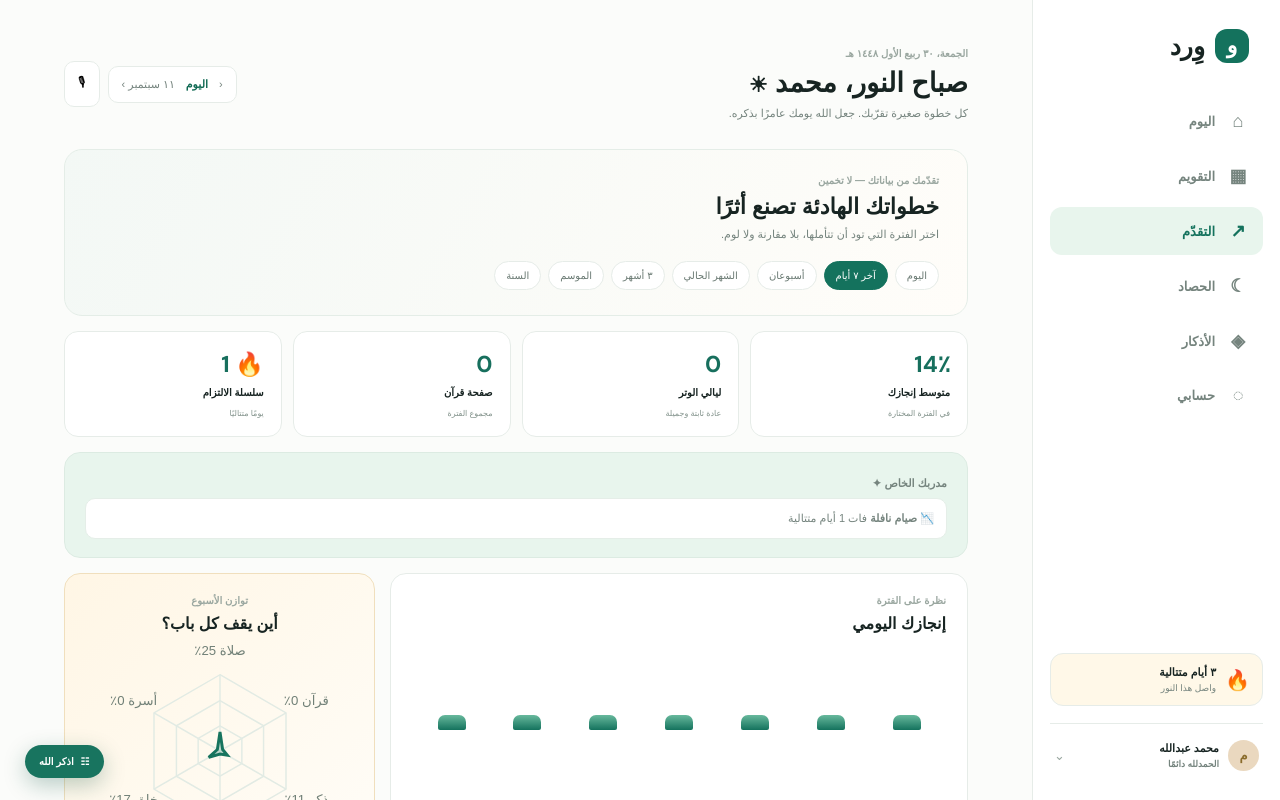
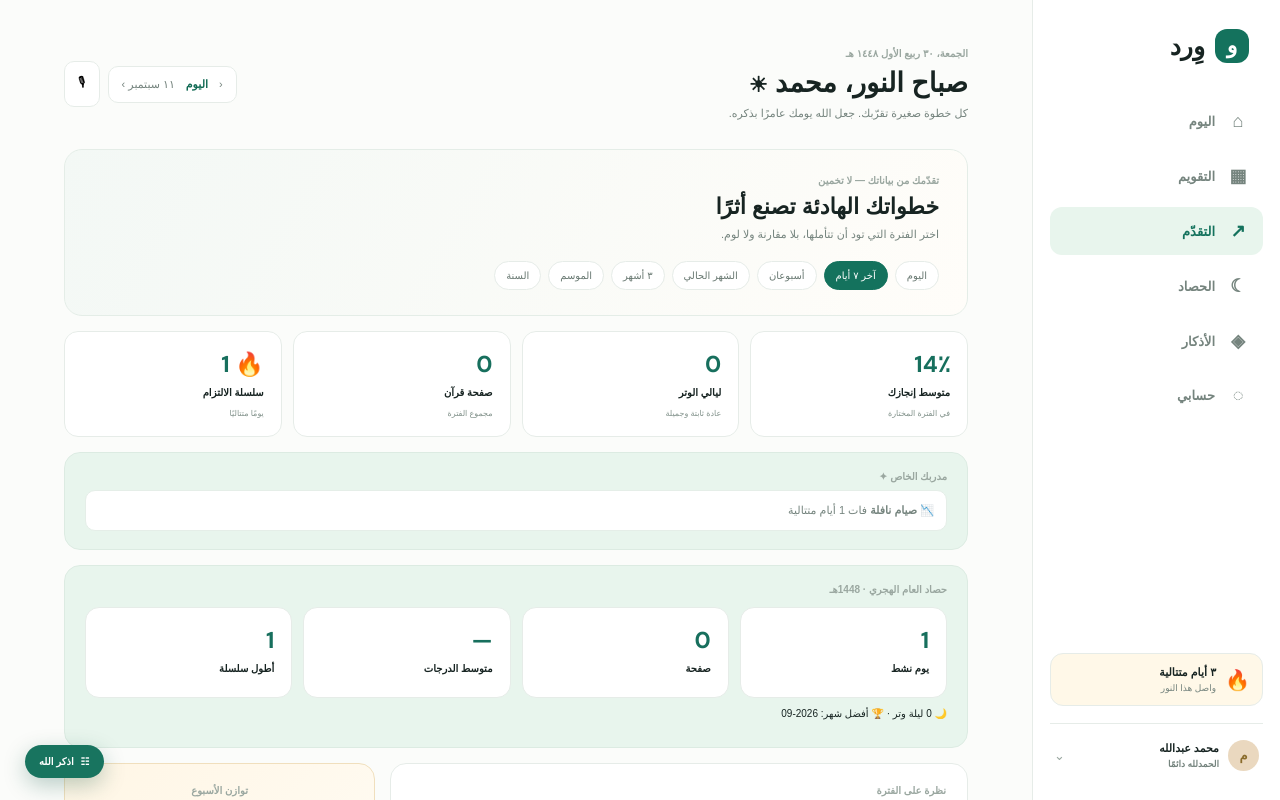
Before and after one commit to mohamed-dev2/wird, a Next.js app: page /insights in a window 1280 px wide. Shown: the top 800 px of the page. Built offline with nearby package versions, Linux system fonts and the light colour scheme; a web font is replaced by a local one.

Commit message:
feat: production CSP, Hijri year review, bilingual dictionary and docs

```diff
--- a/app/insights/page.tsx
+++ b/app/insights/page.tsx
@@ -3,7 +3,7 @@
 import { useMemo, useState } from "react";
 import { dataStreak, lastNDays } from "../lib/history";
 import { buildBrief, buildCatalog, categoryBalance, type Category } from "../lib/coach";
-import { dayId } from "../lib/wird";
+import { dayId, hijriParts } from "../lib/wird";
 import { useT } from "../lib/i18n";
 import { useWird } from "../components/wird-store";
 
@@ -123,6 +123,52 @@ export default function InsightsPage() {
     [history, deeds, todayId, lang],
   );
 
+  const yearStats = useMemo(() => {
+    const curH = hijriParts(new Date(`${todayId}T12:00:00Z`));
+    if (!curH) return null;
+    const recs = Object.values(history).filter(
+      (d) => hijriParts(new Date(`${d.day}T12:00:00Z`))?.year === curH.year,
+    );
+    if (recs.length === 0) return null;
+    const active = recs.filter((d) => d.ids.length > 0);
+    const pages = recs.reduce((s, d) => s + d.pages, 0);
+    const scored = recs.filter((d) => d.score != null);
+    const avg = scored.length
+      ? Math.round(scored.reduce((s, d) => s + (d.score ?? 0), 0) / scored.length)
+      : null;
+    const witr = recs.filter((d) => d.ids.includes("witr")).length;
+    const sortedDays = recs.map((d) => d.day).sort();
+    let best = 0;
+    let run = 0;
+    let prev = "";
+    for (const day of sortedDays) {
+      const rec = history[day];
+      const on = !!rec && rec.ids.length > 0;
+      const cont = prev !== "" && Date.parse(day) - Date.parse(prev) === 86400000;
+      run = on ? (cont ? run + 1 : 1) : 0;
+      best = Math.max(best, run);
+      prev = day;
+    }
+    const byMonth = new Map<string, { sum: number; n: number }>();
+    for (const d of active) {
+      const m = d.day.slice(0, 7);
+      const e = byMonth.get(m) ?? { sum: 0, n: 0 };
+      e.sum += d.ids.length / Math.max(1, allHabits.length);
+      e.n += 1;
+      byMonth.set(m, e);
+    }
+    let bestMonth: string | null = null;
+    let bestAvg = -1;
+    for (const [m, e] of byMonth) {
+      const a = e.sum / e.n;
+      if (a > bestAvg) {
+        bestAvg = a;
+        bestMonth = m;
+      }
+    }
+    return { year: curH.year, days: active.length, pages, avg, witr, best, bestMonth };
+  }, [history, todayId, allHabits.length]);
+
   return (
     <section className="destination-view">
       <div className="view-hero">
@@ -205,6 +251,38 @@ export default function InsightsPage() {
           </ul>
         )}
       </div>
+      {yearStats && (
+        <div className="brief-card year-card">
+          <p className="eyebrow">
+            {t("yr.title")} · {yearStats.year}هـ
+          </p>
+          <div className="metric-row">
+            <article>
+              <span>{yearStats.days}</span>
+              <p>{t("yr.days")}</p>
+            </article>
+            <article>
+              <span>{yearStats.pages}</span>
+              <p>{t("yr.pages")}</p>
+            </article>
+            <article>
+              <span>
+                {yearStats.avg ?? "—"}
+                {yearStats.avg != null ? "٪" : ""}
+              </span>
+              <p>{t("yr.score")}</p>
+            </article>
+            <article>
+              <span>{yearStats.best}</span>
+              <p>{t("yr.streak")}</p>
+            </article>
+          </div>
+          <p className="year-line">
+            🌙 {yearStats.witr} {t("yr.witr")}
+            {yearStats.bestMonth ? ` · 🏆 ${t("yr.best")}: ${yearStats.bestMonth}` : ""}
+          </p>
+        </div>
+      )}
       <div className="insight-grid">
         <article className="weekly-chart">
           <div>
--- a/app/lib/strings.ts
+++ b/app/lib/strings.ts
@@ -284,6 +284,13 @@ const AR: Record<string, string> = {
   "ins.radarE": "توازن الأسبوع",
   "ins.radarT": "أين يقف كل باب؟",
   "ins.stripT": "آخر ٣٠ يومًا",
+  "yr.title": "حصاد العام الهجري",
+  "yr.days": "يوم نشط",
+  "yr.pages": "صفحة",
+  "yr.score": "متوسط الدرجات",
+  "yr.witr": "ليلة وتر",
+  "yr.best": "أفضل شهر",
+  "yr.streak": "أطول سلسلة",
   "ins.noData": "لا بيانات",
   "ins.week": "أسبوع",
   "cat.salah": "صلاة",
@@ -711,6 +718,13 @@ const EN: Record<string, string> = {
   "ins.radarE": "Week balance",
   "ins.radarT": "Where does each gate stand?",
   "ins.stripT": "Last 30 days",
+  "yr.title": "Hijri year in review",
+  "yr.days": "active days",
+  "yr.pages": "pages",
+  "yr.score": "Avg score",
+  "yr.witr": "witr nights",
+  "yr.best": "Best month",
+  "yr.streak": "Longest streak",
   "ins.noData": "No data",
   "ins.week": "Week",
   "cat.salah": "Prayer",
--- a/app/views.css
+++ b/app/views.css
@@ -392,10 +392,12 @@
   background: linear-gradient(135deg, var(--brand-soft), var(--brand-soft));
 }
 
-.brief-card p {
-  font-size: 11px;
-  color: var(--muted);
-  margin: 6px 0 0;
+.year-card .metric-row {
+  margin: 12px 0 4px;
+}
+
+.year-line {
+  font-size: 10px !important;
 }
 
 .brief-card ul {
--- a/next.config.ts
+++ b/next.config.ts
@@ -5,18 +5,39 @@ const securityHeaders = [
   { key: "X-Frame-Options", value: "DENY" },
   { key: "Referrer-Policy", value: "strict-origin-when-cross-origin" },
   {
+    // microphone allowed for self: on-device voice logging needs it
     key: "Permissions-Policy",
-    value: "camera=(), microphone=(), geolocation=(), payment=()",
+    value: "camera=(), microphone=(self), geolocation=(), payment=()",
   },
 ];
+
+// Strict CSP in production only: dev/HMR needs eval + websockets.
+// NOTE: script-src keeps 'unsafe-inline' — Next.js App Router requires it
+// for its inline bootstrap (documented); external scripts stay blocked.
+const csp = [
+  "default-src 'self'",
+  "script-src 'self' 'unsafe-inline'",
+  "style-src 'self' 'unsafe-inline' https://fonts.googleapis.com",
+  "font-src 'self' https://fonts.gstatic.com data:",
+  "img-src 'self' data: blob:",
+  "connect-src 'self'",
+  "object-src 'none'",
+  "frame-ancestors 'none'",
+  "base-uri 'self'",
+  "form-action 'self'",
+].join("; ");
 
 const nextConfig: NextConfig = {
   poweredByHeader: false,
   async headers() {
+    const headers = [...securityHeaders];
+    if (process.env.NODE_ENV === "production") {
+      headers.push({ key: "Content-Security-Policy", value: csp });
+    }
     return [
       {
         source: "/:path*",
-        headers: securityHeaders,
+        headers,
       },
     ];
   },
```
Also changed, not shown: 1 other file (tests, documents, lock files or other folders).
